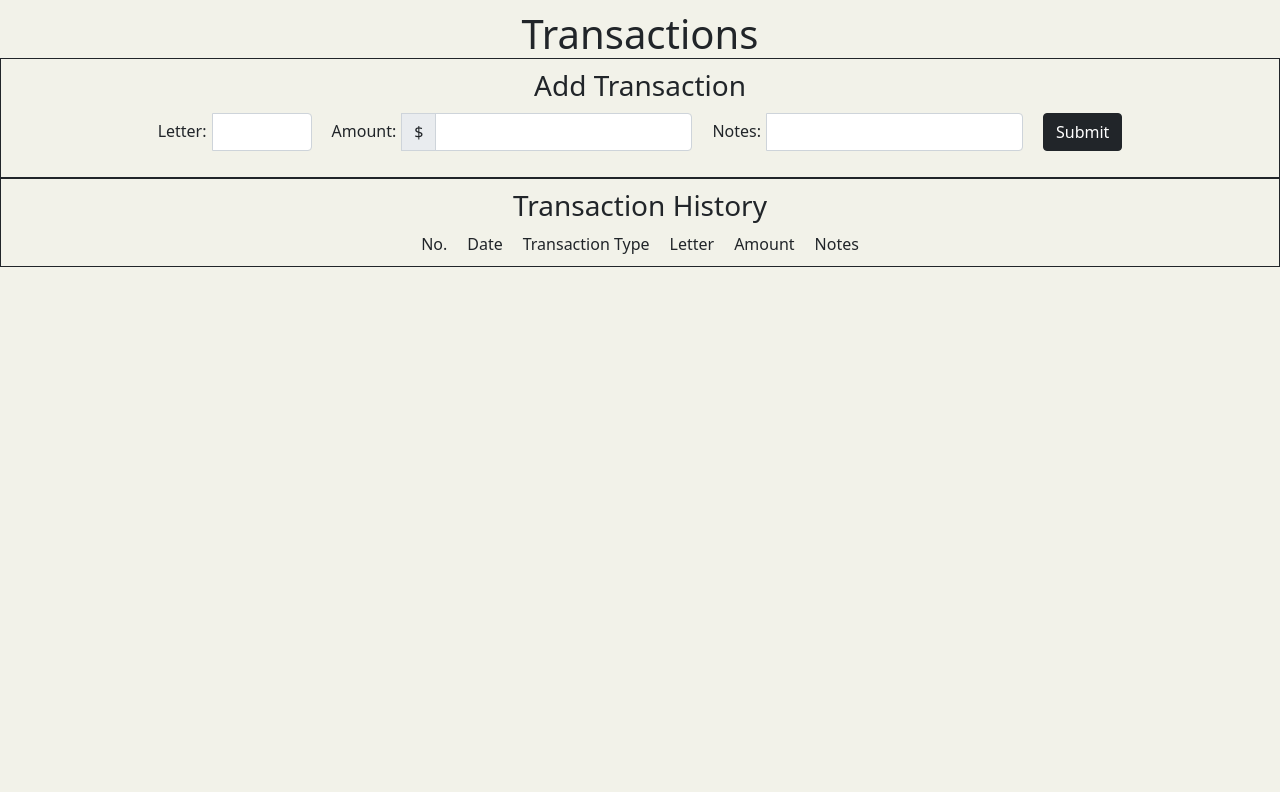
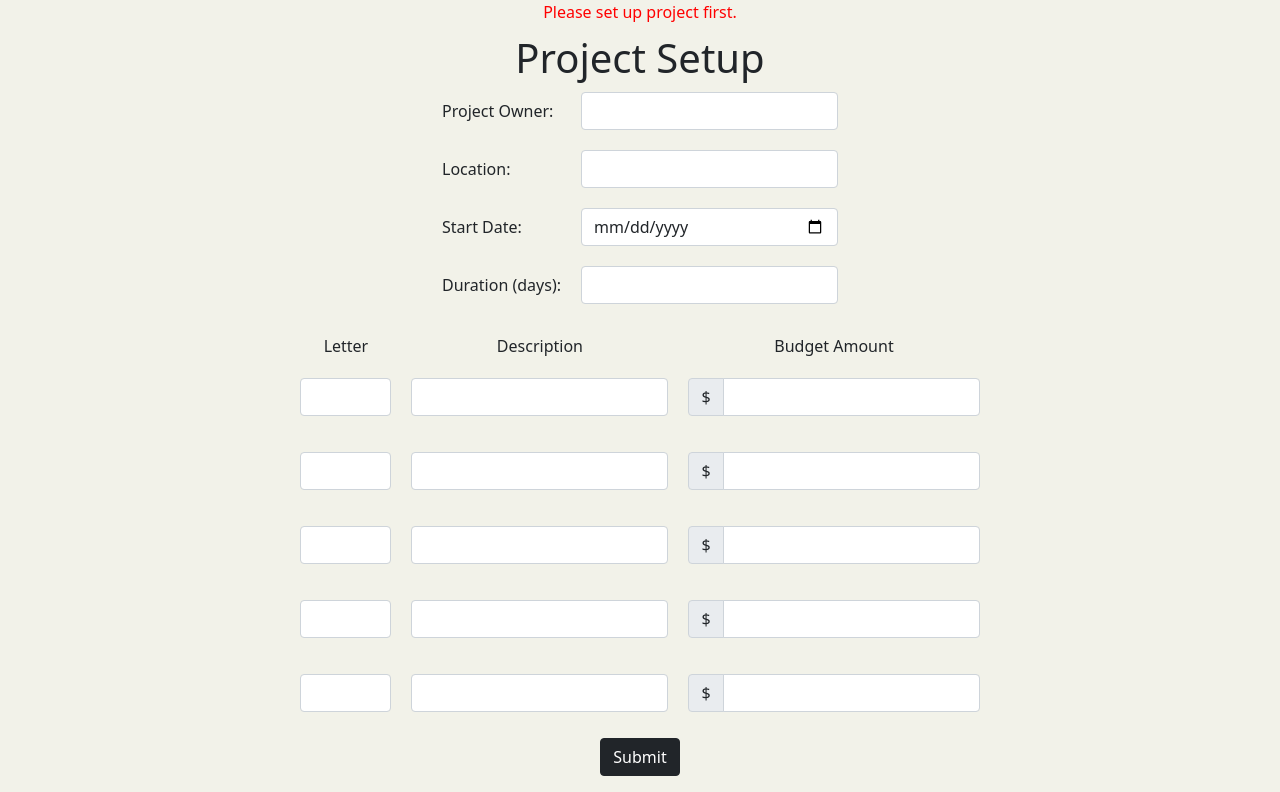
Before and after one commit to erictau/CS50-Final-Project, a Flask app: page /transactions in a window 1280 px wide. Shown: the part 56-848 px from the top of the page. Before the commit the page ends 323 px from the top, so only its background shows below. Run offline with Flask 2, Linux system fonts and the light colour scheme; some libraries are stand-ins or nearby versions.

Commit message:
Updated setup page's multiple submit button issue. Updated transaction page formatting. Updated page functionality to check if a project has been setup yet. Homepage and transaction page cannot be viewed until project setup is complete.

```diff
--- a/app.py
+++ b/app.py
@@ -17,11 +17,10 @@ Session(app)
 # Custom filter
 app.jinja_env.filters["usd"] = usd
 
-#Configure CS50 Library to use SQLite database
+# Configure CS50 Library to use SQLite database
 db = SQL("sqlite:///budget.db")
 
-
-#Routes
+# Routes
 @app.route("/", methods=["GET", "POST"])
 def index():
     """Homepage. Displays project info and financial dashboard."""
@@ -29,8 +28,10 @@ def index():
     if request.method == "POST":
         return render_template("index.html")
 
-
     if request.method == "GET":
+        # Check if the project has already been setup. Redirects to setup page.
+        if not is_setup():
+            return render_template("setup.html", message = "Please set up project first.")
         budgets = db.execute("SELECT letters, amount FROM budgets")
         x_vals = []
         y_vals = []
@@ -47,15 +48,15 @@ def index():
 def setup():
     """Starts a new project. Initializes budgets and project info."""
     if request.method == "POST":
-        # Project section inputs.
+        # Retrieving project information inputs from forms.
         project_owner = request.form.get("owner")
         location = request.form.get("location")
         date = request.form.get("date")
         duration = request.form.get("duration")
 
-        # Checks for an incomplete project input section.
+        # Checks for an incomplete project info input section.
         if None in {project_owner, location, date, duration}:
-            return render_template("setup.html", error_message = "Form is not complete. Please try again.")
+            return render_template("setup.html", message = "Form is not complete. Please try again.")
 
         # Budget section inputs
         budget_dict=[]
@@ -71,15 +72,16 @@ def setup():
                 budget_dict.append({"letter": letter, "description": description, "budget": budget})
 
         # Update database with the inputs
-        db.execute("INSERT INTO info (owner_name, location, start_date, project_duration) VALUES (?, ?, ?, ?)", project_owner, location, date, duration)
+        db.execute("INSERT INTO info (owner_name, location, start_date, project_duration, original_budget) VALUES (?, ?, ?, ?)", project_owner, location, date, duration)
 
         for row in budget_dict:
             db.execute("INSERT INTO budgets (letters, description, amount) VALUES (?, ?, ?)", row["letter"], row["description"], row["budget"])
+            db.execute("INSERT INTO original_budgets (letters, description, amount) VALUES (?, ?, ?)", row["letter"], row["description"], row["budget"])
 
         return render_template("index.html", confirmation_message = "Project setup is successful.")
 
     if request.method == "GET":
-        if len(db.execute("SELECT * FROM info")):
+        if is_setup():
             return render_template("index.html", confirmation_message = "Project is already set up.")
         else:
             return render_template("setup.html")
@@ -87,8 +89,8 @@ def setup():
 @app.route("/transactions", methods=["GET", "POST"])
 def transactions():
     """Presents a record of all transactions."""
+
     if request.method == "POST":
-
         # Receive form inputs
         letter = request.form.get("letter").upper()
         amount = request.form.get("amount")
@@ -105,18 +107,21 @@ def transactions():
             return apology("Budget letter is unavailable.")
 
         try:
-            float(amount)
+            amount = float(amount)
         except:
             return apology("Invalid amount")
 
-        new_budget = calc_budget(letter, amount)
-        if new_budget < 0:
+        updated_budget = calc_budget(letter, amount)
+        if updated_budget < 0:
             return apology("Insufficient balance.")
 
-        db.execute("INSERT INTO transactions (trans_type, amount, letter, notes) VALUES ('Deduct', ?, ?, ?)", (new_budget * -1), letter, notes)
-
-        return render_template("transactions.html")
+        # Update databases and present the latest data.
+        db.execute("INSERT INTO transactions (trans_type, amount, letter, notes) VALUES ('Deduct', ?, ?, ?)", (amount * -1), letter, notes)
+        return redirect("/transactions")
 
     if request.method == "GET":
-        transactions = db.execute("SELECT * FROM transactions ORDER BY trans_id")
+        # Check if the project has already been setup. Redirects to setup page.
+        if not is_setup():
+            return render_template("setup.html", message = "Please set up project first.")
+        transactions = db.execute("SELECT *, date(timestamp) FROM transactions ORDER BY trans_id")
         return render_template("transactions.html", transactions = transactions)
--- a/helpers.py
+++ b/helpers.py
@@ -33,3 +33,10 @@ def calc_budget(letter, transaction_bal):
     orig_bal = db.execute("SELECT amount FROM budgets WHERE letters = ?", letter)[0]["amount"]
     new_bal = float(orig_bal) - float(transaction_bal)
     return new_bal
+
+def is_setup():
+    """Checks if the project has been setup yet."""
+    if len(db.execute("SELECT * FROM info")):
+        return True
+    else:
+        return False
--- a/templates/setup.html
+++ b/templates/setup.html
@@ -5,7 +5,7 @@
 {% endblock %}
 
 {% block main %}
-<div class="error-msg"> {{ error_message }}</div>
+<div class="error-msg"> {{ message }}</div>
 <h1>Project Setup</h1>
 <div class="container-fluid">
     <table>
@@ -71,14 +71,12 @@
                         <input type="number" class="form-control" name="budget {{ i }}" aria-label="Dollar amount (with dot and two decimal places)">
                     </div>
                 </td>
-                <td>
-                    <div class="input-group mb-3">
-                        <input type="submit" class="btn btn-dark">
-                    </div>
-                </td>
             </tr>
-        {% endfor %}
-    </table>
+            {% endfor %}
+        </table>
+        <div class="input-group mb-3 container-fluid">
+            <input type="submit" class="btn btn-dark" style="margin:auto">
+        </div>
         </form>
 </div>
 
--- a/templates/transactions.html
+++ b/templates/transactions.html
@@ -70,7 +70,7 @@
                 {{ transaction["trans_id"] }}
             </td>
             <td>
-                {{ transaction["timestamp"] }}
+                {{ transaction["date(timestamp)"] }}
             </td>
             <td>
                 {{ transaction["trans_type"] }}
```
Also changed, not shown: budget.db.
